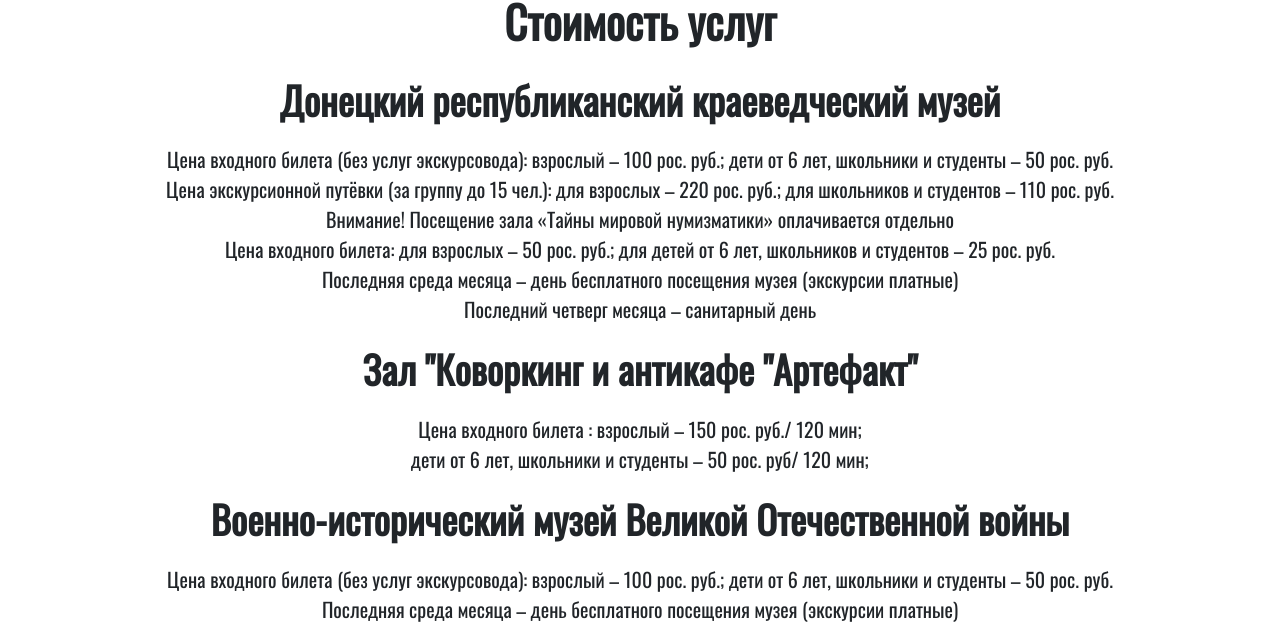
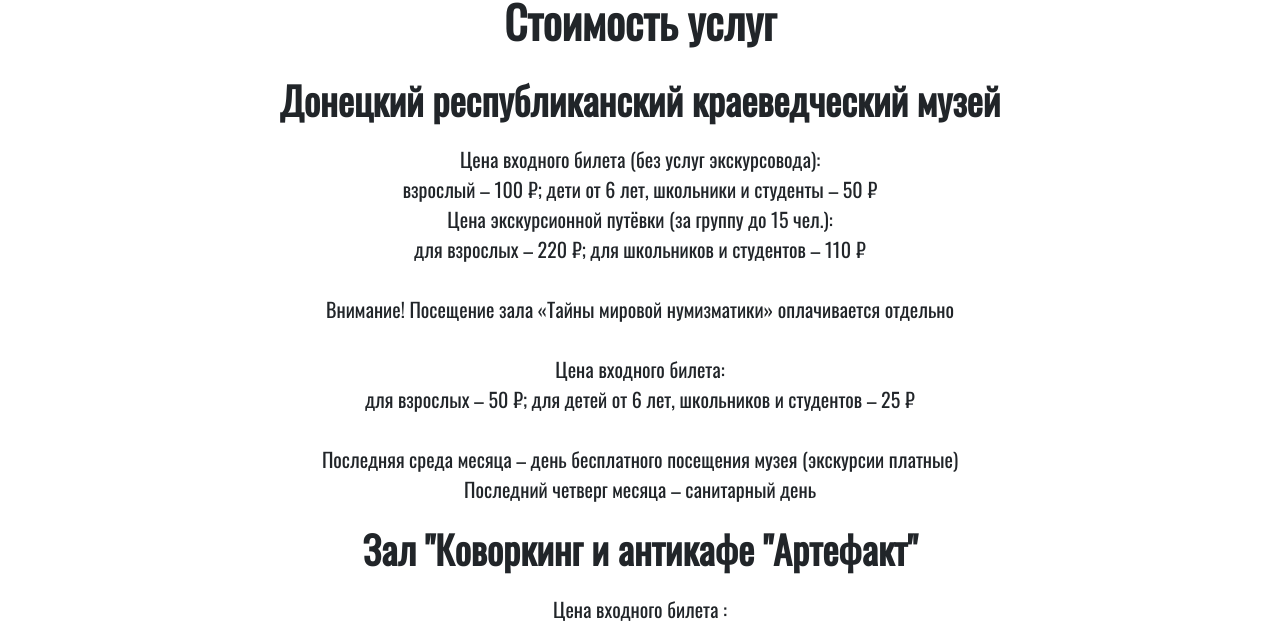
Before and after one commit to Qubikq/site, a plain HTML site: page for_visitors.html in a window 1280 px wide. Shown: the part 329-953 px from the top of the page. Drawn offline with nearby package versions, Linux system fonts and the light colour scheme.

Commit message:
Add files via upload

```diff
--- a/for_visitors.html
+++ b/for_visitors.html
@@ -58,26 +58,26 @@
       <div class="">
         <p class="zag1">Стоимость услуг</p>
         <p class="zag2">Донецкий республиканский краеведческий музей</p>
-        <p class="text_visitors_menu">Цена входного билета (без услуг экскурсовода): взрослый – 100 рос. руб.; дети от 6 лет, школьники и студенты – 50 рос. руб.<br>
-Цена экскурсионной путёвки (за группу до 15 чел.): для взрослых – 220 рос. руб.; для школьников и студентов – 110 рос. руб.<br>
-Внимание! Посещение зала «Тайны мировой нумизматики» оплачивается отдельно<br>
-Цена входного билета: для взрослых – 50 рос. руб.; для детей от 6 лет, школьников и студентов – 25 рос. руб.<br>
-Последняя среда месяца – день бесплатного посещения музея (экскурсии платные)<br>
+        <p class="text_visitors_menu">Цена входного билета (без услуг экскурсовода):<br> взрослый – 100 ₽; дети от 6 лет, школьники и студенты – 50 ₽<br>
+Цена экскурсионной путёвки (за группу до 15 чел.):<br> для взрослых – 220 ₽; для школьников и студентов – 110 ₽<br>
+<br>Внимание! Посещение зала «Тайны мировой нумизматики» оплачивается отдельно<br><br>
+Цена входного билета:<br> для взрослых – 50 ₽; для детей от 6 лет, школьников и студентов – 25 ₽<br>
+<br>Последняя среда месяца – день бесплатного посещения музея (экскурсии платные)<br>
 Последний четверг месяца – санитарный день<br></p>
       </div>
     </div>
     <div class="col-12">
       <div class="">
         <p class="zag2">Зал "Коворкинг и антикафе "Артефакт"</p>
-        <p class="text_visitors_menu">Цена входного билета : взрослый – 150 рос. руб./ 120 мин;<br>
-дети от 6 лет, школьники и студенты – 50 рос. руб/ 120 мин;<br></p>
+        <p class="text_visitors_menu">Цена входного билета :<br> взрослый – 150 ₽/ 120 мин;<br>
+дети от 6 лет, школьники и студенты – 50 ₽/ 120 мин;<br></p>
       </div>
     </div>
     <div class="col-12">
       <div class="">
         <p class="zag2">Военно-исторический музей Великой Отечественной войны</p>
-        <p class="text_visitors_menu">Цена входного билета (без услуг экскурсовода): взрослый – 100 рос. руб.; дети от 6 лет, школьники и студенты – 50 рос. руб.<br>
-Последняя среда месяца – день бесплатного посещения музея (экскурсии платные)<br>
+        <p class="text_visitors_menu">Цена входного билета (без услуг экскурсовода):<br> взрослый – 100 ₽; дети от 6 лет, школьники и студенты – 50 ₽<br>
+<br>Последняя среда месяца – день бесплатного посещения музея (экскурсии платные)<br>
 Последний четверг месяца – санитарный день<br></p>
       </div>
     </div>
```
